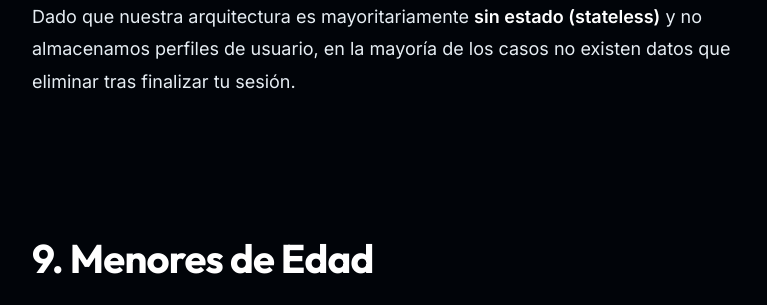
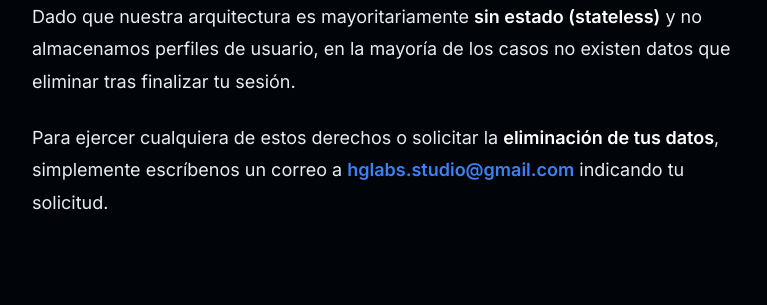
Before and after one commit to HugoRV05/alerta-estafas-legal, a plain HTML site: page privacy-policy.html in a window 1280 px wide. Shown: the part 4280-4585 px from the top of the page, without its empty margins (480-1247 px from the left). Drawn offline with Linux system fonts and the light colour scheme.

Commit message:
feat: add contact information for data rights requests in privacy policy

```diff
--- a/privacy-policy.html
+++ b/privacy-policy.html
@@ -149,6 +149,7 @@
                         <h2>8. Tus Derechos</h2>
                         <p>De acuerdo con la normativa vigente, tienes derecho a acceder, rectificar o solicitar la eliminación de cualquier dato que pudiéramos tener.</p>
                         <p>Dado que nuestra arquitectura es mayoritariamente <strong>sin estado (stateless)</strong> y no almacenamos perfiles de usuario, en la mayoría de los casos no existen datos que eliminar tras finalizar tu sesión.</p>
+                        <p>Para ejercer cualquiera de estos derechos o solicitar la <strong>eliminación de tus datos</strong>, simplemente escríbenos un correo a <a href="mailto:hglabs.studio@gmail.com" style="color: var(--clr-primary-bright); font-weight: 600;">hglabs.studio@gmail.com</a> indicando tu solicitud.</p>
                     </section>
 
                     <section id="section-9" class="reveal">
```
